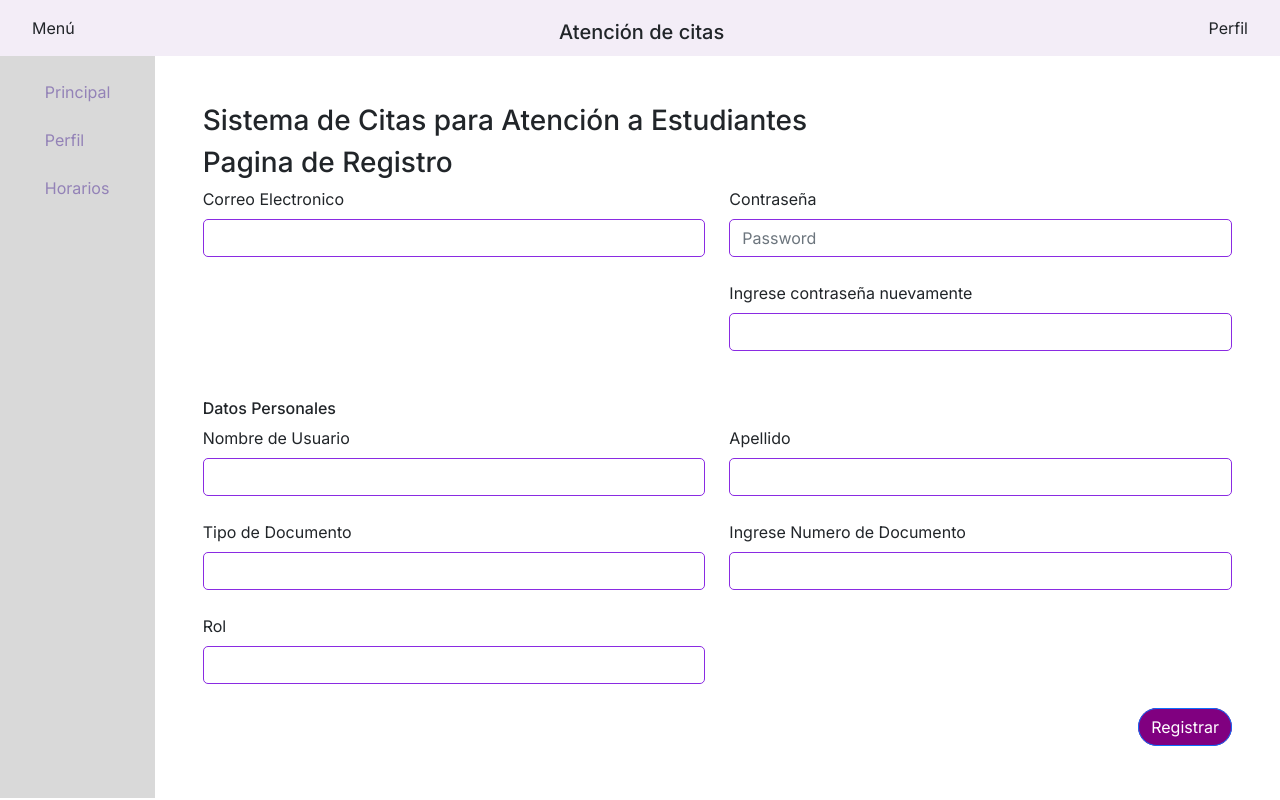
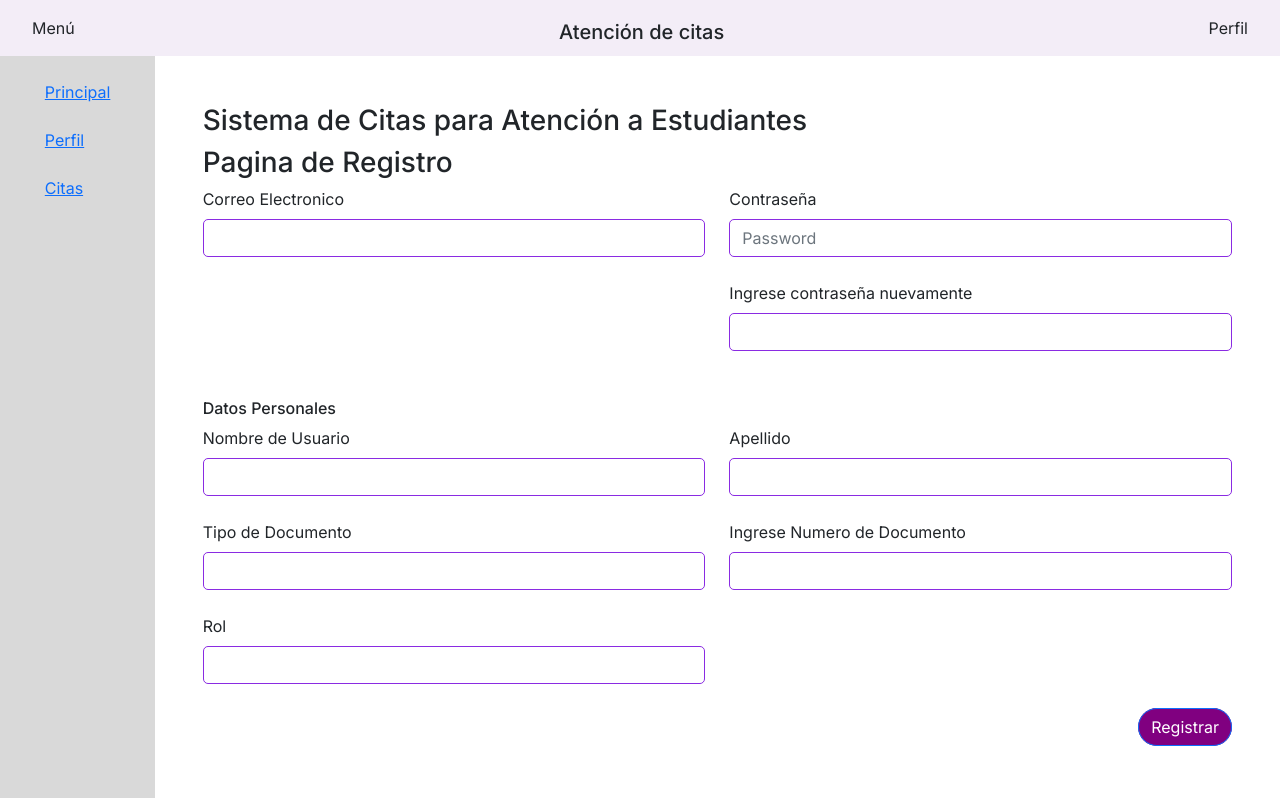
Before and after one commit to solaremix/next-project, a Next.js app: page /registro in a window 1280 px wide. Built offline with nearby package versions, Linux system fonts and the light colour scheme.

Commit message:
Nuevos cambios

```diff
--- a/src/app/registro/page.js
+++ b/src/app/registro/page.js
@@ -35,7 +35,7 @@ const Registro = () => {
             alert('Rol incorrecto, Escoger entre Profesor y Estudiante')
 
             if (Documento==="DNI" || Documento==="Pasaporte"|| Documento==="dni" || Documento==="pasaporte"|| Documento==="Dni" ) {
-              router.push('/ejercicio6')
+              router.push('/login1')
           } else
               alert('Rol incorrecto, Escoger entre DNI y Pasaporte')
 
--- a/src/components/Sidebar/Sidebar.jsx
+++ b/src/components/Sidebar/Sidebar.jsx
@@ -4,11 +4,11 @@ const Sidebar = () =>{
     return(
         <div className="sidebar">
             <ul>
-                <li>Principal</li>
+                <li><a href="/pagprin_docente">Principal</a></li>
                 <br></br>
-                <li>Perfil</li>
+                <li><a href="/registro">Perfil</a></li>
                 <br></br>
-                <li>Horarios</li>
+                <li><a href="/Cita">Citas</a></li>
             </ul>
         </div>
     )
```
Also changed, not shown: src/api/citasEst.js (added, +17 -0 lines), src/app/login1/page.js (+4 -4 lines).
